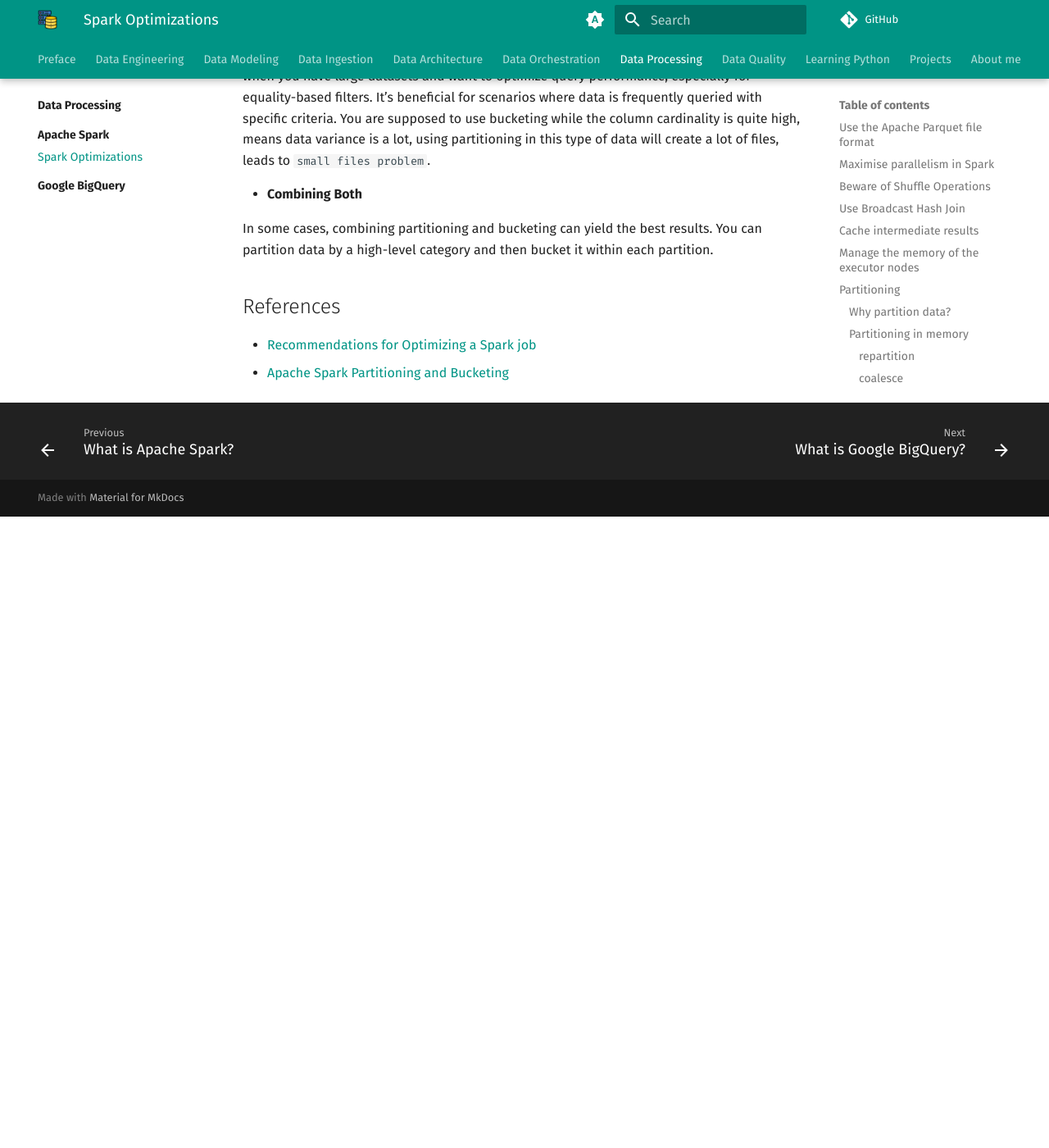
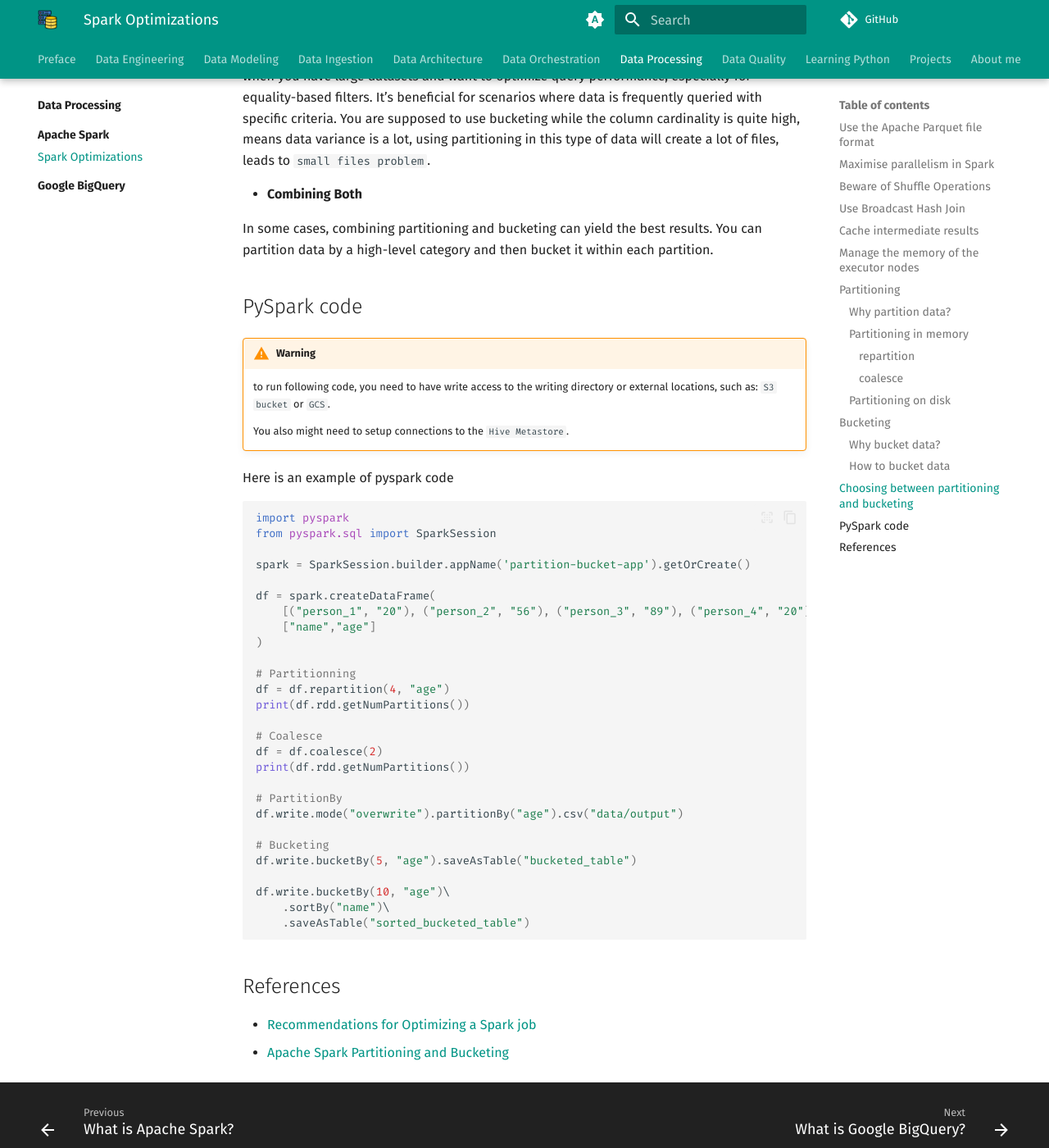
Before and after one commit to karlchris/data-engineering, an MkDocs documentation site: the page built from docs/data-processing/apache-spark/spark-optimization.md, in a window 1280 px wide and 1400 px high, scrolled down 12384 px. Shown: the whole window at 82% size. Built offline with MkDocs 1.6.1 and Material for MkDocs 9.7.7, drawn with Linux system fonts in a browser that asks for light colours; comment, search, counter and statistics services are not loaded; before the commit the page ends 13014 px from its top, so only the background shows below that.

Commit message:
add pics

````diff
--- a/docs/data-processing/apache-spark/spark-optimization.md
+++ b/docs/data-processing/apache-spark/spark-optimization.md
@@ -327,6 +327,46 @@ You are supposed to use bucketing while the column cardinality is quite high, me
 
 In some cases, combining partitioning and bucketing can yield the best results. You can partition data by a high-level category and then bucket it within each partition.
 
+## PySpark code
+
+!!! warning
+
+    to run following code, you need to have write access to the writing directory or external locations, such as: `S3 bucket` or `GCS`.
+
+    You also might need to setup connections to the `Hive Metastore`.
+
+Here is an example of pyspark code
+
+```python
+import pyspark
+from pyspark.sql import SparkSession
+
+spark = SparkSession.builder.appName('partition-bucket-app').getOrCreate()
+
+df = spark.createDataFrame(
+    [("person_1", "20"), ("person_2", "56"), ("person_3", "89"), ("person_4", "20")],
+    ["name","age"]
+)
+
+# Partitionning
+df = df.repartition(4, "age")
+print(df.rdd.getNumPartitions())
+
+# Coalesce
+df = df.coalesce(2)
+print(df.rdd.getNumPartitions())
+
+# PartitionBy
+df.write.mode("overwrite").partitionBy("age").csv("data/output")
+
+# Bucketing
+df.write.bucketBy(5, "age").saveAsTable("bucketed_table")
+
+df.write.bucketBy(10, "age")\
+    .sortBy("name")\
+    .saveAsTable("sorted_bucketed_table")
+```
+
 ## References
 
 - [Recommendations for Optimizing a Spark job](https://towardsdatascience.com/6-recommendations-for-optimizing-a-spark-job-5899ec269b4b)
````
Also changed, not shown: docs/data-processing/apache-spark/README.md (+5 -2 lines).
